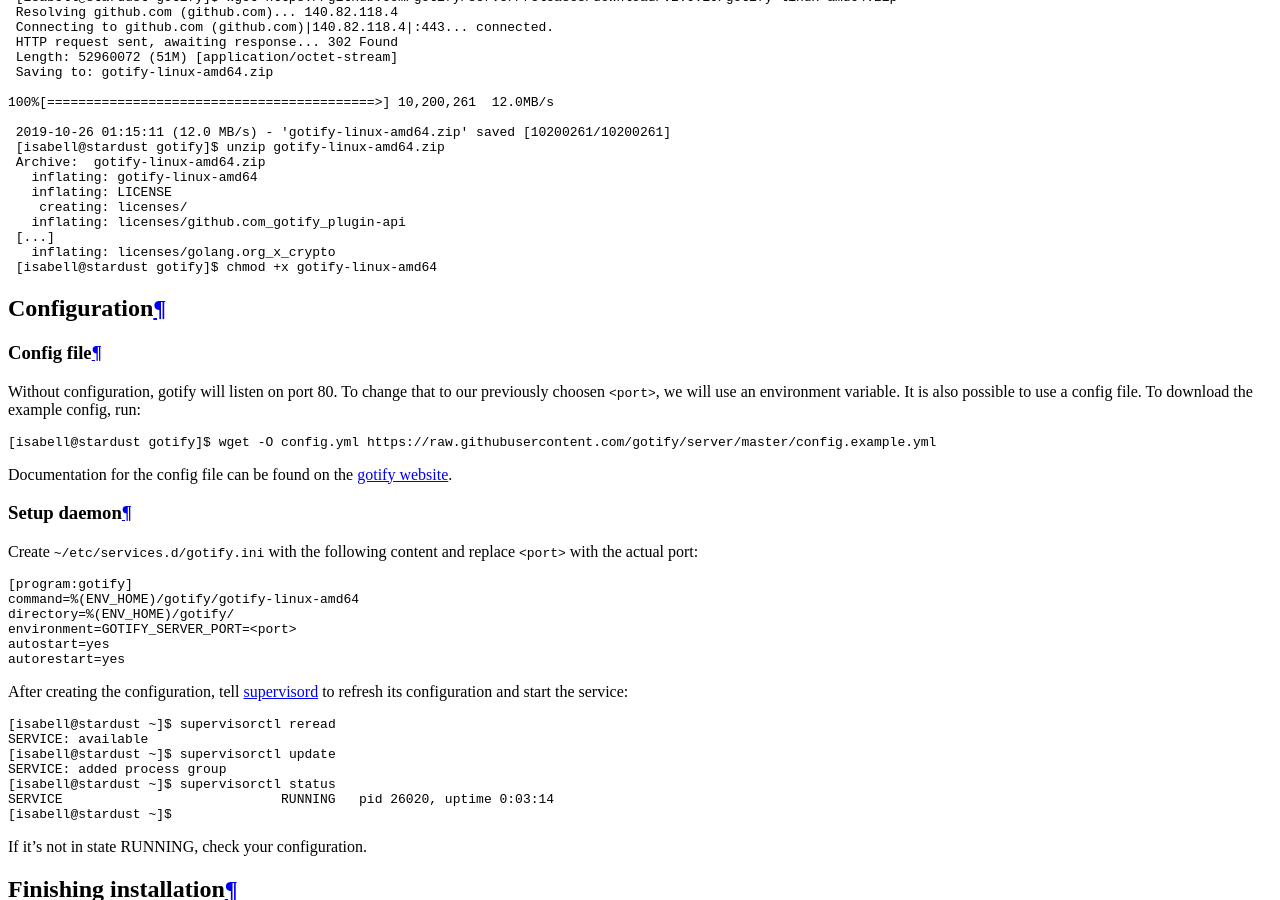
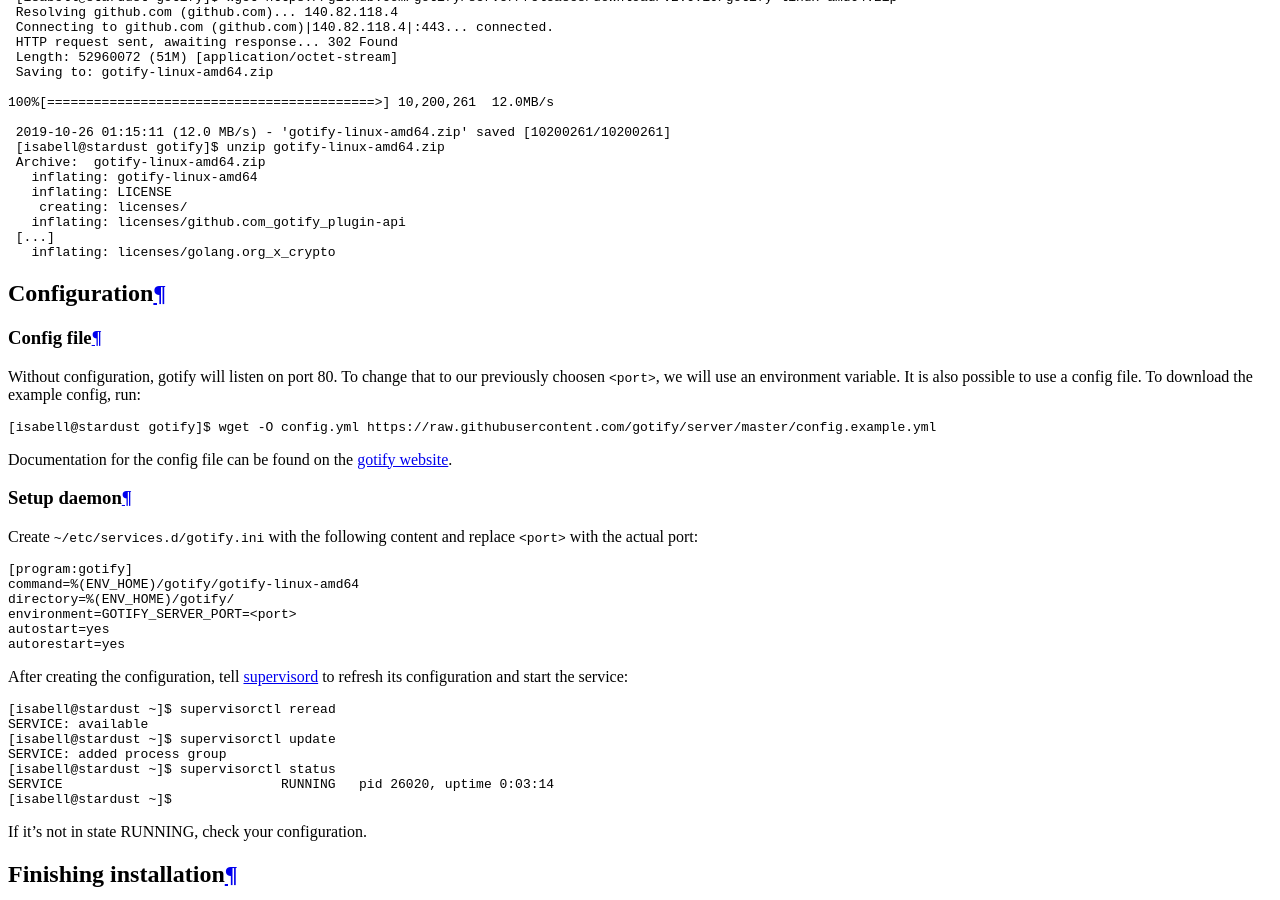
Before and after one commit to Uberspace/lab, a Sphinx documentation site: the page built from source/guide_gotify.rst, in a window 1280 px wide and 900 px high, scrolled down 3257 px. Built offline with Sphinx 7.4.7 and the Read the Docs theme 2.0.0, drawn with Linux system fonts in a browser that asks for light colours.

Commit message:
[gotify] do not +x, because the bit is already set

```diff
--- a/source/guide_gotify.rst
+++ b/source/guide_gotify.rst
@@ -77,7 +77,6 @@
     inflating: licenses/github.com_gotify_plugin-api
   [...]
     inflating: licenses/golang.org_x_crypto
-  [isabell@stardust gotify]$ chmod +x gotify-linux-amd64
 
 
 Configuration
```
